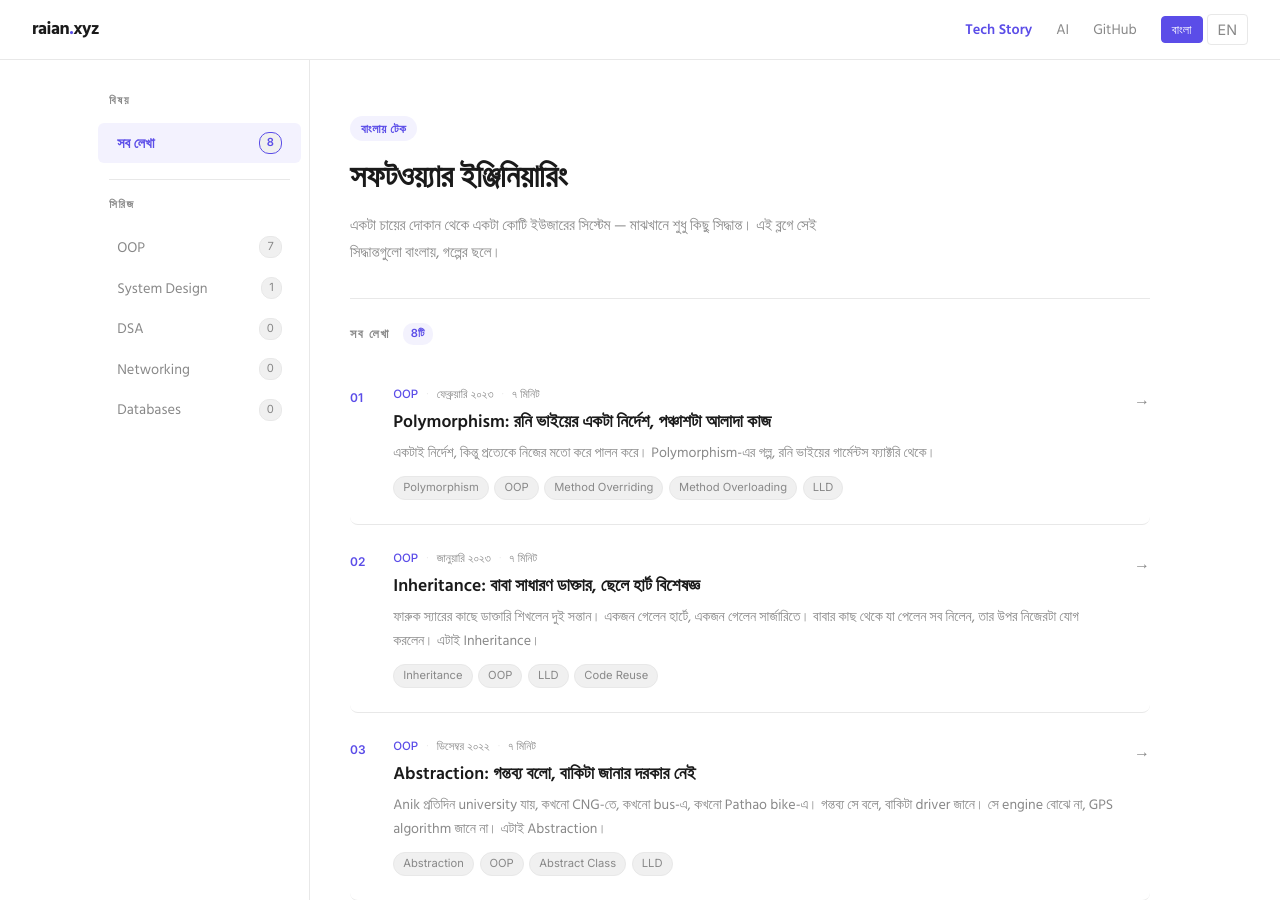
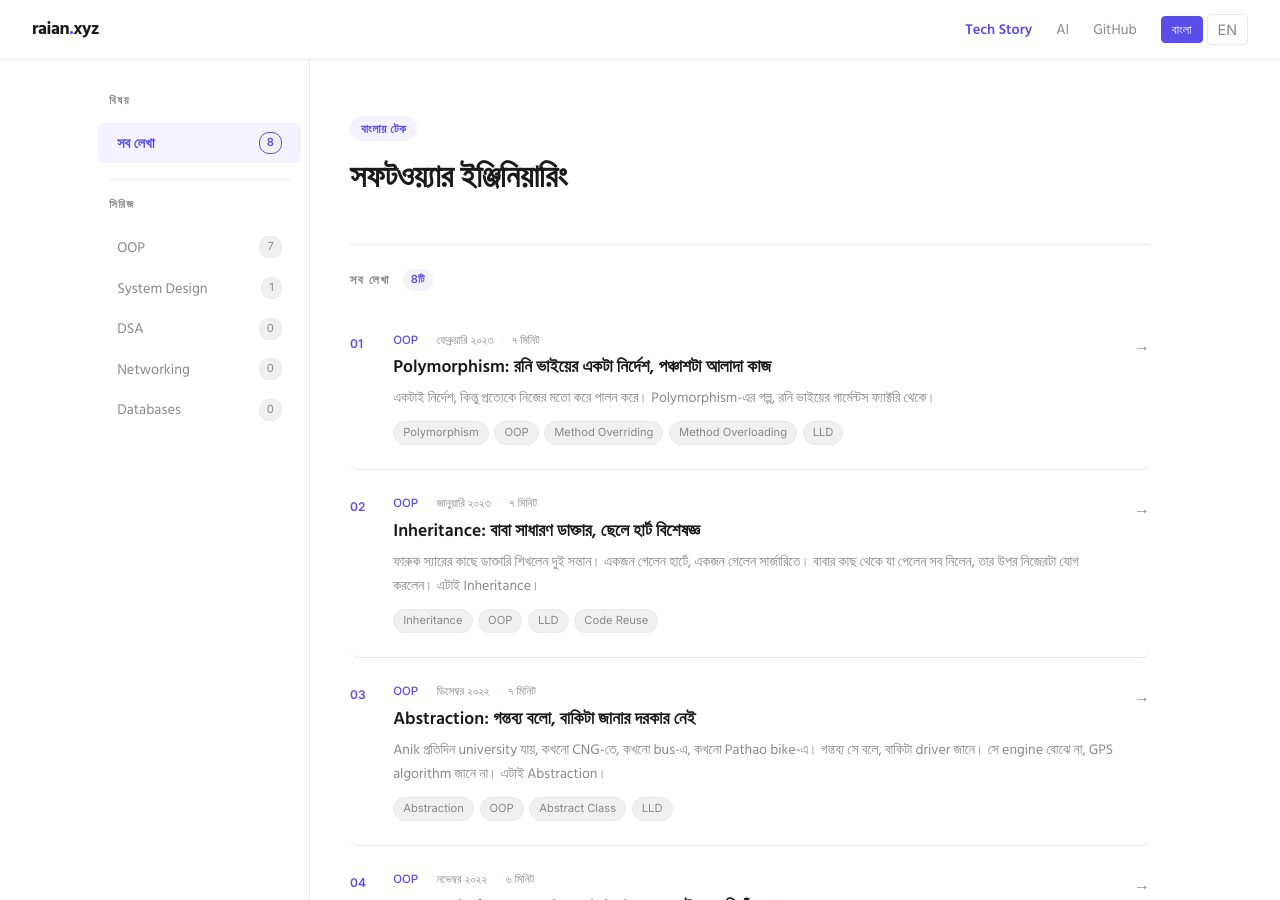
Before and after one commit to raianul/raianul.github.io, a Jekyll site: the page built from blog/index.html, in a window 1280 px wide and 900 px high. Built offline with Jekyll 4.4.1, drawn with Linux system fonts in a browser that asks for light colours.

Commit message:
Remove hero description text from blog index
Co-Authored-By: Claude Sonnet 4.6 <noreply@anthropic.com>

```diff
--- a/blog/index.html
+++ b/blog/index.html
@@ -164,7 +164,6 @@ permalink: /blog/
       <section class="hero">
         <div class="hero-tag">বাংলায় টেক</div>
         <h1>সফটওয়্যার ইঞ্জিনিয়ারিং</h1>
-        <p>একটা চায়ের দোকান থেকে একটা কোটি ইউজারের সিস্টেম — মাঝখানে শুধু কিছু সিদ্ধান্ত। এই ব্লগে সেই সিদ্ধান্তগুলো বাংলায়, গল্পের ছলে।</p>
       </section>
 
       <div class="section-header">
```
